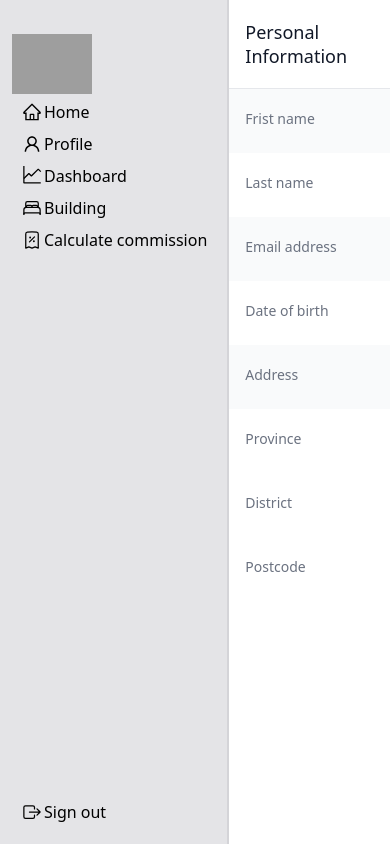
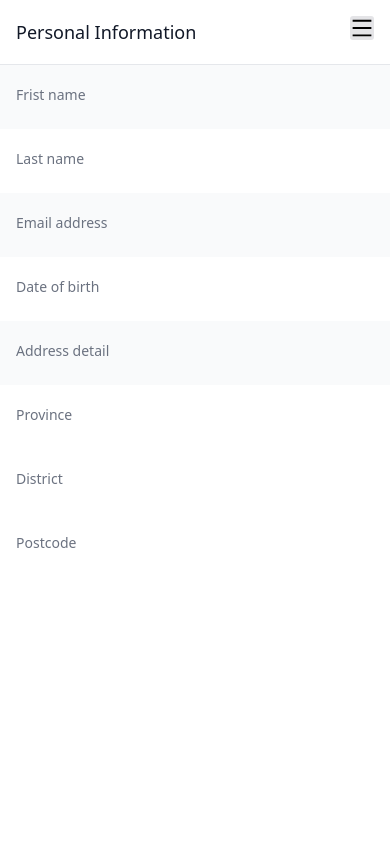
Before and after one commit to naphatcs6/Affiliate-and-article, a Next.js app: page /profile in a window 390 px wide. Built offline with nearby package versions, Linux system fonts and the light colour scheme; grey boxes are pictures that could not be loaded.

Commit message:
Fix sidebar(responsive)

```diff
--- a/components/Layout.tsx
+++ b/components/Layout.tsx
@@ -1,9 +1,11 @@
 import React from 'react'
 import Sidebar from './Sidebar'
+import { AiOutlineMenu } from "react-icons/ai";
 
 export default function Layout({ children }: any) {
   return (
     <>
+      {/* <div className='bg-red-400 absolute top-5 right-5 scale-150'><AiOutlineMenu/></div> */}
       <div className='h-screen flex flex-row justify-start bg-gray-100'>
         <Sidebar />
         <div className='flex-1 bg-gray-100 overflow-y-auto'>
--- a/components/Sidebar.tsx
+++ b/components/Sidebar.tsx
@@ -4,7 +4,7 @@ import { useState } from "react";
 import Link from "next/link";
 import { useRouter } from "next/router";
 import { IoExitOutline } from "react-icons/io5";
-import { AiOutlineArrowLeft } from "react-icons/ai";
+import { AiOutlineMenu } from "react-icons/ai";
 import { signOut } from "next-auth/react"
 
 
@@ -15,7 +15,27 @@ export default function Sidebar({ }: any) {
   const router = useRouter()
 
   return (
-    <div className={`${open ? "w-50" : "w-16"} duration-300 h-screen px-4 pt-8 pb-4 bg-zinc-200 flex flex-col border-r-2 border-zinc-300`}>
+    <>
+      <button
+        onClick={() => setOpen(!open)}
+        className={`lg:hidden block absolute top-5 right-5 scale-150 rounded-sm hover:bg-zinc-300 bg-zinc-200`}>
+        <AiOutlineMenu />
+        <div className={`${open ? "hidden" : "block"} `}>
+          <ul>
+            {Sidebardata.map((item, index) => {
+              return (
+                <li key={index} className='p-1 w-full hover:bg-zinc-300 flex rounded'>
+                  <Link href={item.path} className='${} hover:bg-zinc-300 rounded flex flex-row'>
+                    <div className="p-1 scale-125">{item.icon}</div>
+                    <div className={`${!open && "hidden"}`}>{item.title}</div>
+                  </Link>
+                </li>
+              )
+            })}
+          </ul>
+        </div>
+      </button>
+      <div className={`${open ? "w-50" : "w-16"} lg:block hidden duration-300 h-screen px-4 pt-8 pb-4 flex-col border-r-2 border-zinc-300 bg-zinc-200`}>
         <button onClick={() => setOpen(!open)} className={`${!open && "rotate-180"} py-2 mr-auto duration-300 rounded scale-125`}>
           <img
             className="h-12 w-auto px-1"
@@ -36,15 +56,15 @@ export default function Sidebar({ }: any) {
             })}
           </ul>
         </div>
-
-      <div className="w-full mt-auto flex justify-start hover:bg-zinc-300 rounded p-1 mr-auto">
+        <div className="w-40 flex justify-start hover:bg-zinc-300 rounded p-1 mb-5 absolute bottom-0">
           <div className="p-1 scale-125"><IoExitOutline /></div>
           <button onClick={() => {
             router.push('/sign')
-          signOut()
+            // signOut()
             // localStorage.removeItem("userLogin")
           }} className={`${!open && "hidden"}`}>Sign out</button>
         </div>
       </div>
+    </>
   );
 }
--- a/pages/editprofile.tsx
+++ b/pages/editprofile.tsx
@@ -90,7 +90,7 @@ export default function editprofile({ }: Props) {
                   </dd>
                 </div>
                 <div className="bg-gray-50 px-4 py-5 sm:grid sm:grid-cols-3 sm:gap-4 sm:px-6">
-                  <dt className="text-sm font-medium text-gray-500">Address</dt>
+                  <dt className="text-sm font-medium text-gray-500">Address detail</dt>
                   <dd className="mt-1 text-sm text-gray-900 sm:col-span-2 sm:mt-0">
                     <textarea className='relative block w-3/5 appearance-none rounded border border-gray-300 px-3 py-2 text-gray-900 placeholder-gray-500 focus:z-10 focus:border-indigo-500 focus:outline-none focus:ring-indigo-500 sm:text-sm'
                       name="address"
--- a/pages/profile.tsx
+++ b/pages/profile.tsx
@@ -48,7 +48,7 @@ export default function profile({ }: Props) {
                 <dd className="mt-1 text-sm text-gray-900 sm:col-span-2 sm:mt-0">{user.dateborn}</dd>
               </div>
               <div className="bg-gray-50 px-4 py-5 sm:grid sm:grid-cols-3 sm:gap-4 sm:px-6">
-                <dt className="text-sm font-medium text-gray-500">Address</dt>
+                <dt className="text-sm font-medium text-gray-500">Address detail</dt>
                 <dd className="mt-1 text-sm text-gray-900 sm:col-span-2 sm:mt-0">
                   {user.address}
                 </dd>
--- a/pages/sign.tsx
+++ b/pages/sign.tsx
@@ -3,7 +3,6 @@ import styles from "../styles/Home.module.css";
 import { useRouter } from "next/router";
 import Link from "next/link";
 import { useSession, signIn, signOut } from "next-auth/react"
-
 
 type Props = {};
 
@@ -11,25 +10,33 @@ export default function sign({ }: Props) {
   const router = useRouter();
   const { data: session } = useSession()
 
-  if(session){
+  if (session) {
     router.push('/home')
   }
   return (
-    <div className={styles.main}>
-      <div className="outline outline-offset-2 outline-1 rounded min-w-fit flex flex-col justify-center w-1/3">
+    <div className={`${styles.main} bg-zinc-200`}>
+      <img
+        className="h-12 w-auto px-2"
+        src="https://tailwindui.com/img/logos/mark.svg?color=indigo&shade=600"
+        alt="Your Company"
+      />
+      <h2 className="mb-10 text-center text-3xl font-bold tracking-tight text-gray-900">
+        Sign your account
+      </h2>
+      <div className="bg-white border-zinc-300 rounded flex justify-center items-center flex-col w-1/3 py-14">
         <Link
-          className="flex justify-center m-2 first-letter:bg-transparent hover:bg-blue-500 text-blue-700 font-semibold hover:text-white py-2 px-4 border border-blue-500 hover:border-transparent rounded"
+          className="w-3/5 flex justify-center m-2 first-letter:bg-transparent hover:bg-blue-500 text-blue-700 font-semibold hover:text-white py-2 px-4 border border-blue-500 hover:border-transparent rounded"
           href="/signin"
         >
           Sign in
         </Link>
         <Link
-          className="flex justify-center m-2 bg-blue-500 hover:bg-blue-700 text-white font-bold py-2 px-4 rounded"
+          className="w-3/5 flex justify-center m-2 bg-blue-500 hover:bg-blue-700 text-white font-bold py-2 px-4 rounded"
           href="/signup"
         >
           Sign up
         </Link>
-        <button onClick={() => signIn()} className="flex justify-center m-2 bg-red-500 hover:bg-red-700 text-white font-bold py-2 px-4 rounded">
+        <button onClick={() => signIn()} className="w-3/5 flex justify-center m-2 bg-red-500 hover:bg-red-700 text-white font-bold py-2 px-4 rounded">
           Sign up with google
         </button>
       </div>
```
Also changed, not shown: 1 other file (tests, documents, lock files or other folders). Lines whose indentation alone changed are shown as unchanged.
